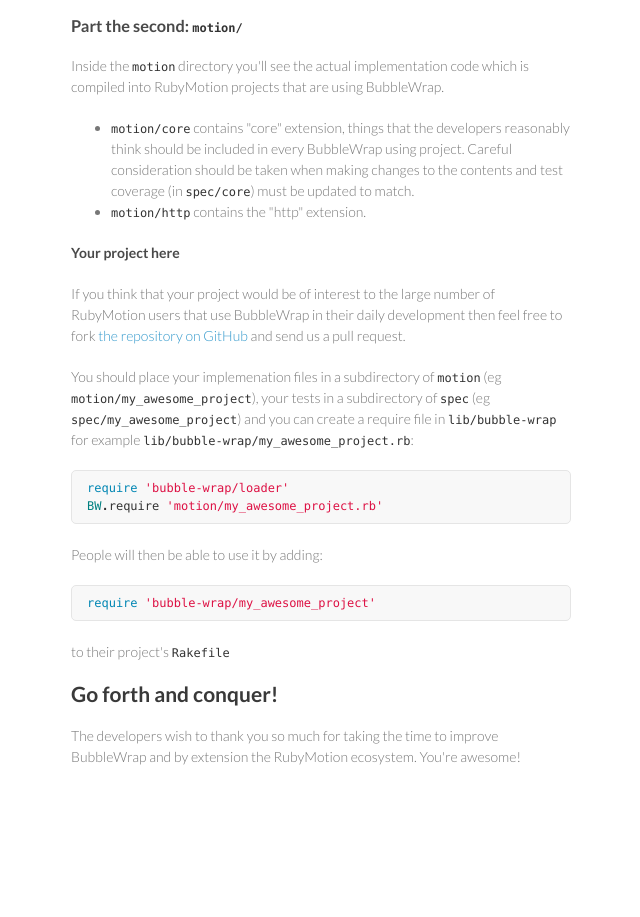
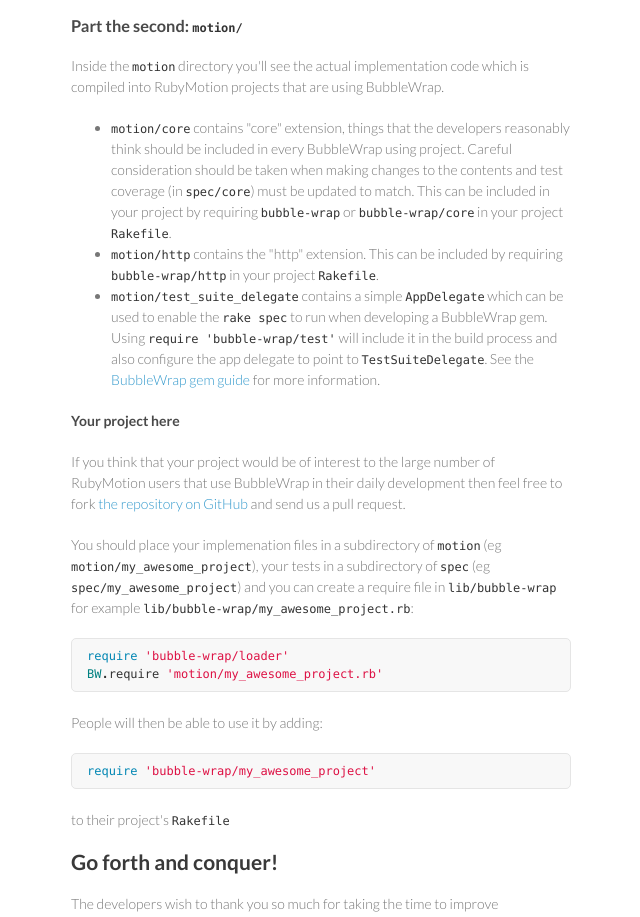
Before and after one commit to rubymotion-community/BubbleWrap, a plain HTML site: page hacking.html in a window 1280 px wide. Shown: the part 966-1883 px from the top of the page, without its empty margins (499-1139 px from the left). Before the commit the page ends 1803 px from the top, so only its background shows below. Drawn offline with Linux system fonts and the light colour scheme.

Commit message:
Update documentation to latest changes from master.

```diff
--- a/hacking.html
+++ b/hacking.html
@@ -116,9 +116,19 @@ which is compiled into RubyMotion projects that are using BubbleWrap.</p>
 <code>motion/core</code> contains "core" extension, things that the developers
 reasonably think should be included in every BubbleWrap using project.
 Careful consideration should be taken when making changes to the
-contents and test coverage (in <code>spec/core</code>) must be updated to match.</li>
+contents and test coverage (in <code>spec/core</code>) must be updated to match.
+This can be included in your project by requiring <code>bubble-wrap</code> or
+<code>bubble-wrap/core</code> in your project <code>Rakefile</code>.</li>
 <li>
-<code>motion/http</code> contains the "http" extension.</li>
+<code>motion/http</code> contains the "http" extension.  This can be included
+by requiring <code>bubble-wrap/http</code> in your project <code>Rakefile</code>.</li>
+<li>
+<code>motion/test_suite_delegate</code> contains a simple <code>AppDelegate</code> which
+can be used to enable the <code>rake spec</code> to run when developing a
+BubbleWrap gem.  Using <code>require 'bubble-wrap/test'</code> will include
+it in the build process and also configure the app delegate to point
+to <code>TestSuiteDelegate</code>. See the <a href="gem.html">BubbleWrap gem guide</a> for
+more information.</li>
 </ul>
 <h4>Your project here</h4>
 
```
Also changed, not shown: gem.html (+1 -1 lines).
